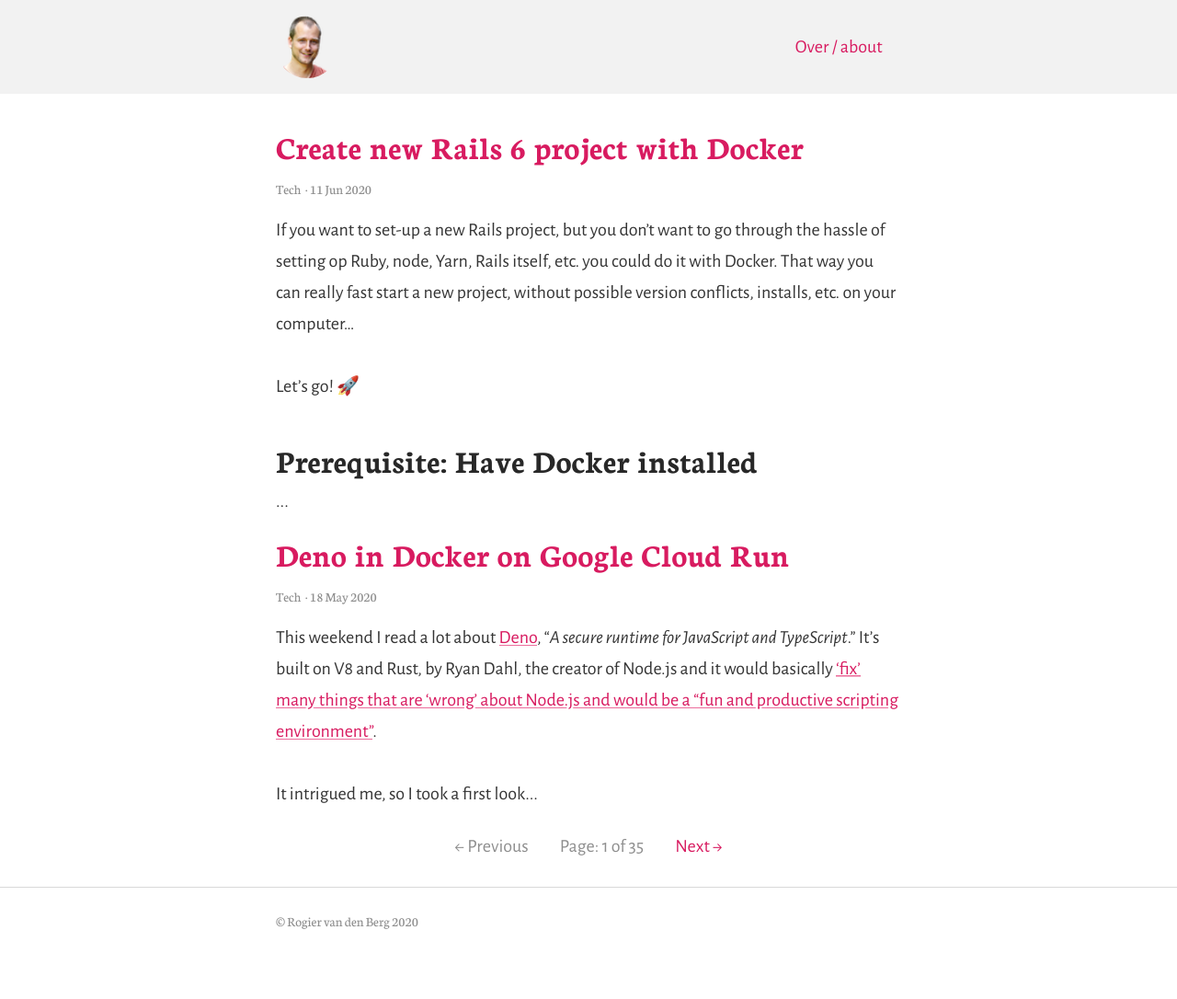
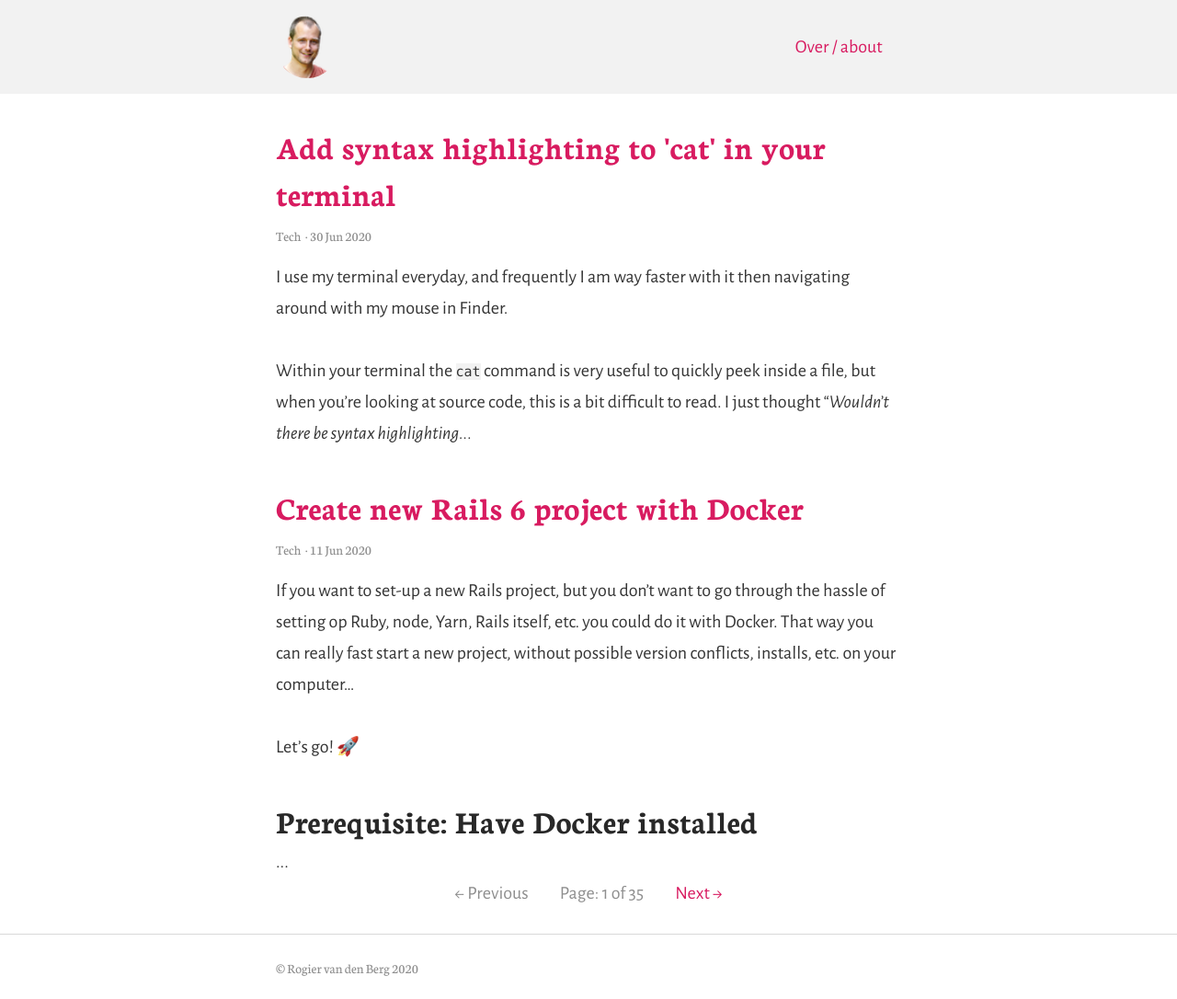
Before and after one commit to rogiervandenberg/rogiervandenberg.nl, a Jekyll site: the page built from index.html, in a window 1280 px wide. Shown: the whole page at 92% size. Built offline with Jekyll 4.4.1, drawn with Linux system fonts in a browser that asks for light colours; the list of posts is cut into pages by our own code; before the commit the page ends 1035 px from its top, so only the background shows below that.

Commit message:
ADD blog about Pygmentize

```diff
--- a/_config.yml
+++ b/_config.yml
@@ -83,3 +83,15 @@ logo: "/assets/embrosa_shoot_pasfoto.png" # Site logo
 baseurl: "" # the subpath of your site, e.g. /blog
 url: "https://www.rogiervandenberg.nl" # the base hostname & protocol for your site, e.g. http://example.com
 permalink: /:title:output_ext
+
+
+# Stuff for Jekyll Compose, to set defaults
+jekyll_compose:
+  default_front_matter:
+    posts:
+      category: Random
+      # image:
+      # tags:
+      # published: false
+      # sitemap: false
+  auto_open: true
--- /dev/null
+++ b/_posts/2020-06-30-add-syntax-highlighting-to-cat-in-your-terminal.md
@@ -0,0 +1,18 @@
+---
+layout: post
+title: Add syntax highlighting to 'cat' in your terminal
+date: 2020-06-30 10:31 +0100
+category: Tech
+---
+
+I use my terminal everyday, and frequently I am way faster with it then navigating around with my mouse in Finder.
+
+Within your terminal the `cat` command is very useful to quickly peek inside a file, but when you're looking at source code, this is a bit difficult to read. I just thought "_Wouldn't there be syntax highlighting for my terminal?_". As it turns out, there is. 🎉
+
+## How to set it up
+
+* With [Brew](https://brew.sh/), install Pygments: `brew install pygments`
+* Next, add the following to your .zshrc/.bashrc file: `alias cat="pygmentize -g"`
+* Open a new terminal window, or source your .zshrc file: `source ~/.zshrc`
+
+Now, when you e.g. run `cat Dockerfile` on a Dockerfile, things look very neat!
```
